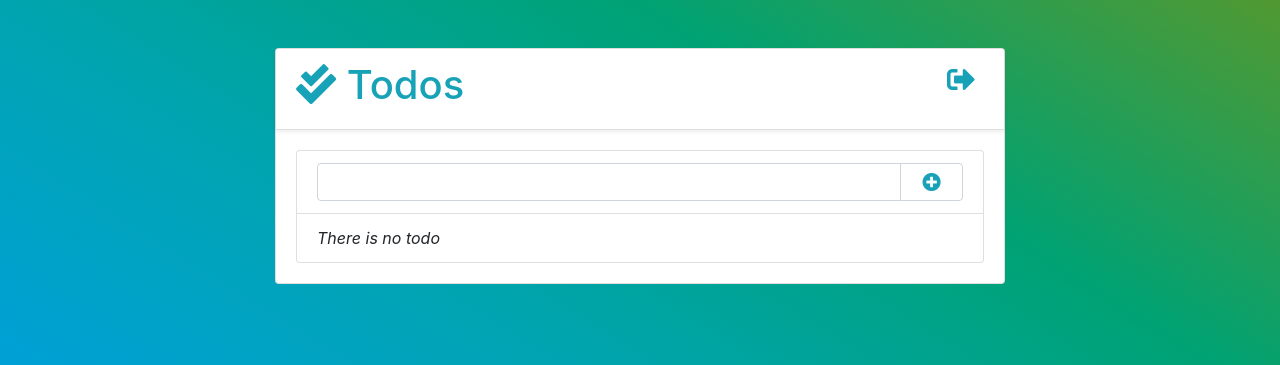
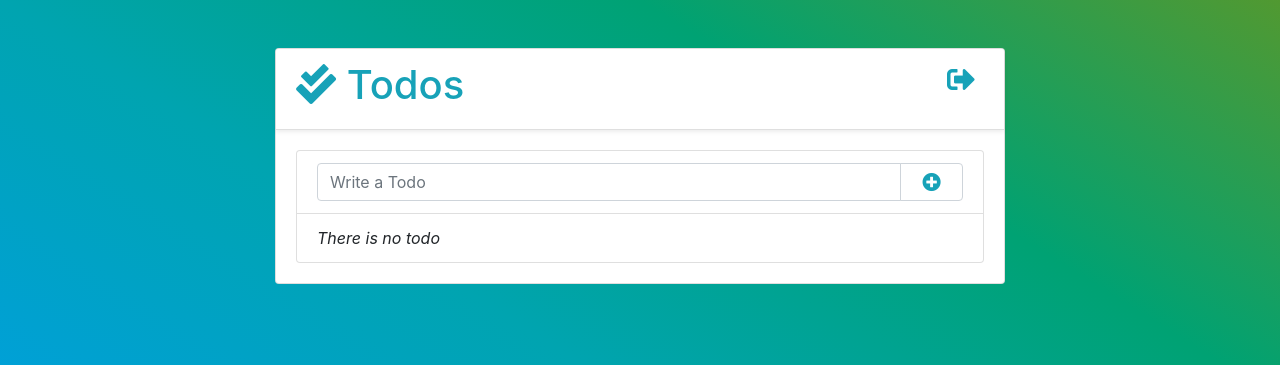
Before and after one commit to omur8819/djangoTodoProject, a Django app: page /todos/list/ in a window 1280 px wide. Shown: the top 365 px of the page. Run offline with Django 3.2, Linux system fonts and the light colour scheme; the visitor is signed in with stand-in values (Sample User, id 1); data that the repository does not hold is empty; some libraries are stand-ins or nearby versions.

Commit message:
fix: modified todo_list.html

```diff
--- a/TodoProject/todos/templates/todos/todo_list.html
+++ b/TodoProject/todos/templates/todos/todo_list.html
@@ -30,7 +30,7 @@
                                     <form action="{% url 'insert_todo_item' %}" method="POST">
                                         {% csrf_token %}
                                         <div class="input-group">
-                                            <input type="text" class="form-control" name="content">
+                                            <input type="text" class="form-control" name="content" placeholder="Write a Todo">
                                             <div class="input-group-append text-info">
                                                 <span class="input-group-text bg-white py-0">
                                                     <button type="submit" class="btn btn-sm text-info">
```
